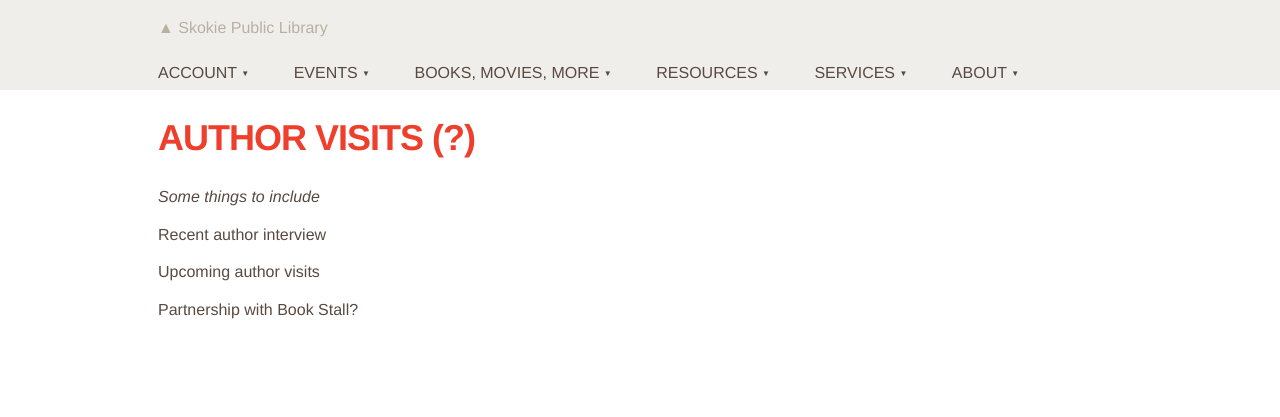
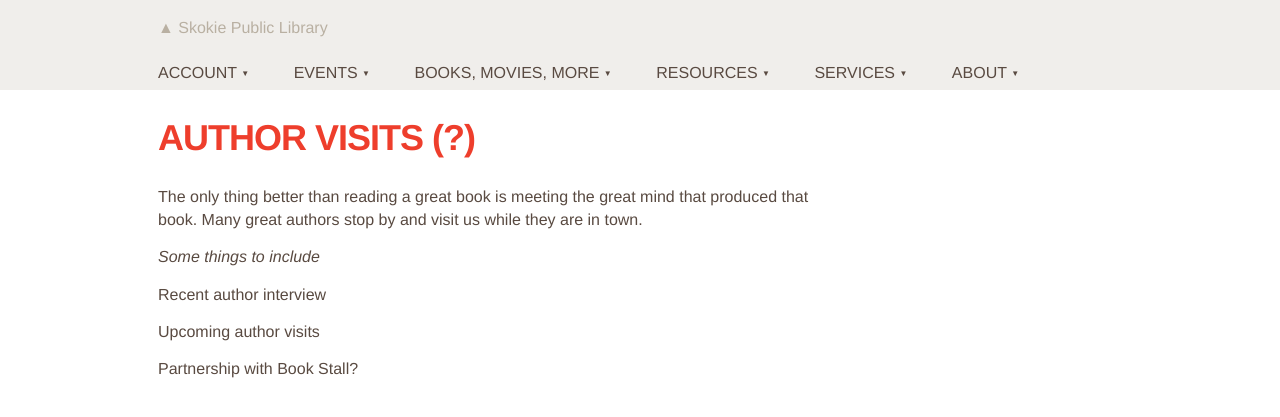
Before and after one commit to skokielibrary/spl-content, a Jekyll site: the page built from _content/lynnanne/events--author-visits.markdown, in a window 1280 px wide. Shown: the top 417 px of the page. Built offline with Jekyll 4.4.1, drawn with Linux system fonts in a browser that asks for light colours.

Commit message:
Updated events--author-visits.markdown

```diff
--- a/_content/lynnanne/events--author-visits.markdown
+++ b/_content/lynnanne/events--author-visits.markdown
@@ -3,6 +3,9 @@ layout: page
 title: "Author visits (?)"
 published: true
 ---
+
+The only thing better than reading a great book is meeting the great mind that produced that book. Many great authors stop by and visit us while they are in town.
+
 
 _Some things to include_
 
```
